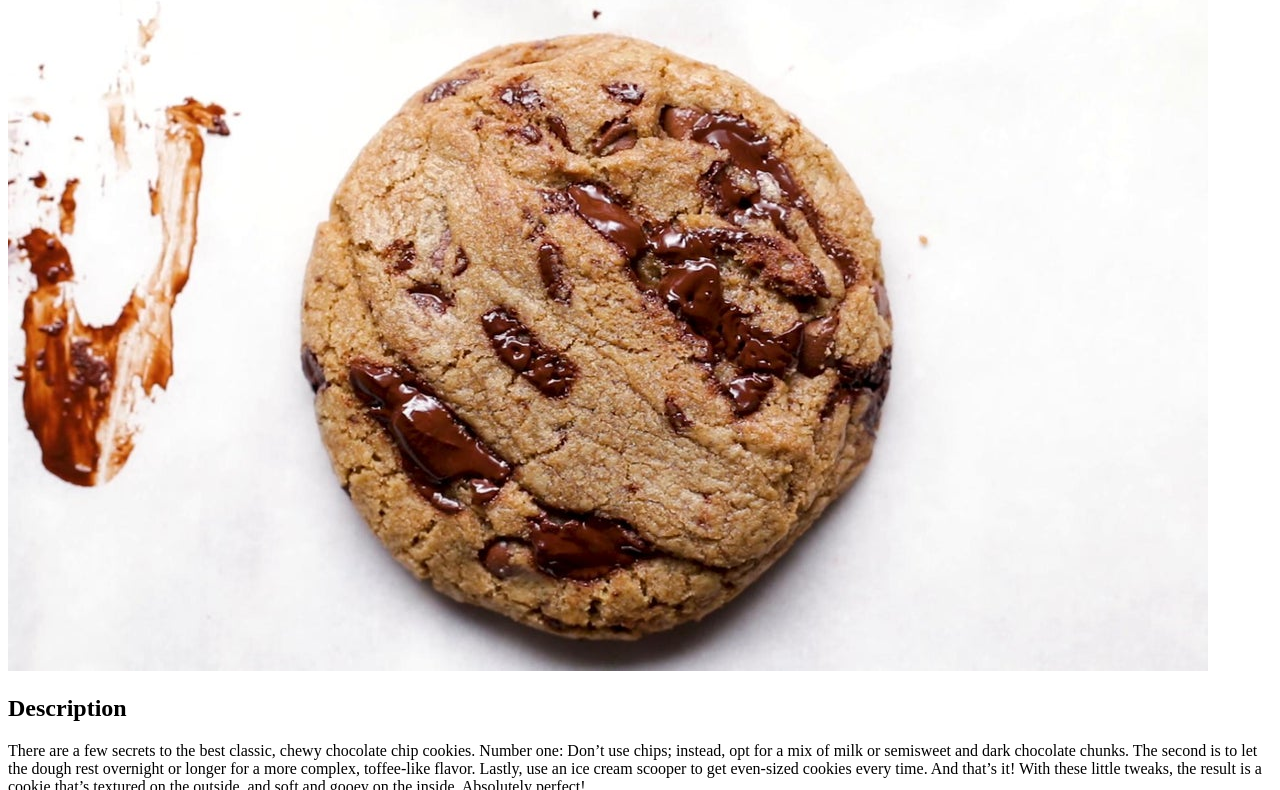
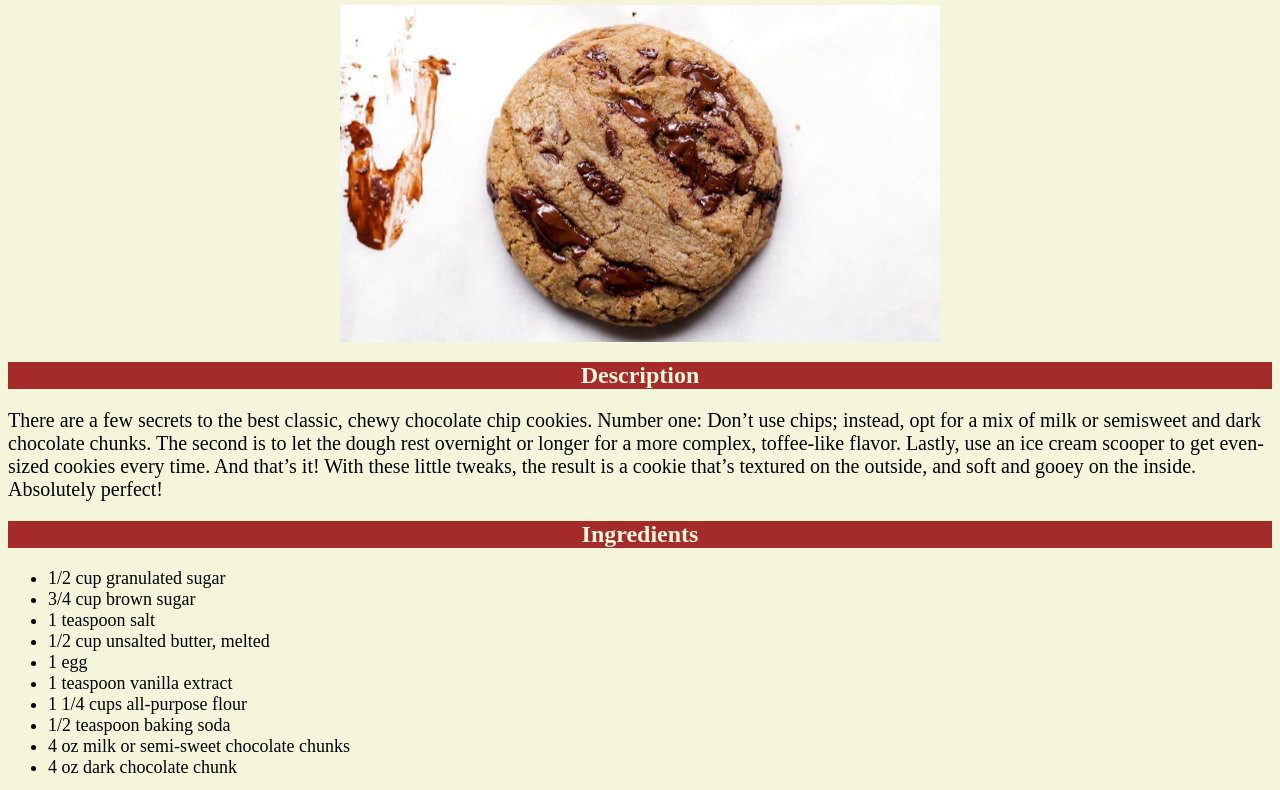
Before and after one commit to wesho1107/html-beginner, a plain HTML site: page odin-recipes/recipes/chocolatechipcookie.html in a window 1280 px wide. Shown: the part 118-908 px from the top of the page. Drawn offline with Linux system fonts and the light colour scheme.

Commit message:
Added CSS to all recipes html

```diff
--- a/odin-recipes/recipes/chocolatechipcookie.html
+++ b/odin-recipes/recipes/chocolatechipcookie.html
@@ -6,14 +6,15 @@
     <meta http-equiv="X-UA-Compatible" content="IE=edge">
     <meta name="viewport" content="width=device-width, initial-scale=1.0">
     <title>The Best Chewy Chocolate Chip Cookies</title>
+    <link rel="stylesheet" href="styles.css">
 </head>
 
 <body>
     <h1>The Best Chewy Chocolate Chip Cookies</h1>
-    <p>The recipe is adapted from <a href="https://tasty.co/recipe/the-best-chewy-chocolate-chip-cookies">"THe Best
+    <p>The recipe is adapted from <a href="https://tasty.co/recipe/the-best-chewy-chocolate-chip-cookies">"The Best
             Chewy Chocolate Chip Cookies"</a> by Tasty. A chocolate chip cookie that is simple yet addictive!</p>
 
-    <img src="./images/ccp.jpeg" alt="">
+    <img class="main-img center" src="./images/ccp.jpeg" alt="">
 
     <h2>Description</h2>
     <p>There are a few secrets to the best classic, chewy chocolate chip cookies. Number one: Don’t use chips; instead,
--- /dev/null
+++ b/odin-recipes/recipes/styles.css
@@ -0,0 +1,31 @@
+* {
+    background-color: beige;
+}
+
+h1,
+h2 {
+    color: beige;
+    background-color: brown;
+    text-align: center;
+}
+
+p,
+ol {
+    font-size: 20px;
+}
+
+ul {
+    font-size: 18px;
+}
+
+
+.main-img {
+    width: 600px;
+    height: auto;
+}
+
+.center {
+    display: block;
+    margin-left: auto;
+    margin-right: auto;
+}
```
Also changed, not shown: odin-recipes/recipes/lasagna.html (+2 -1 lines), odin-recipes/recipes/spicywontons.html (+2 -1 lines).
